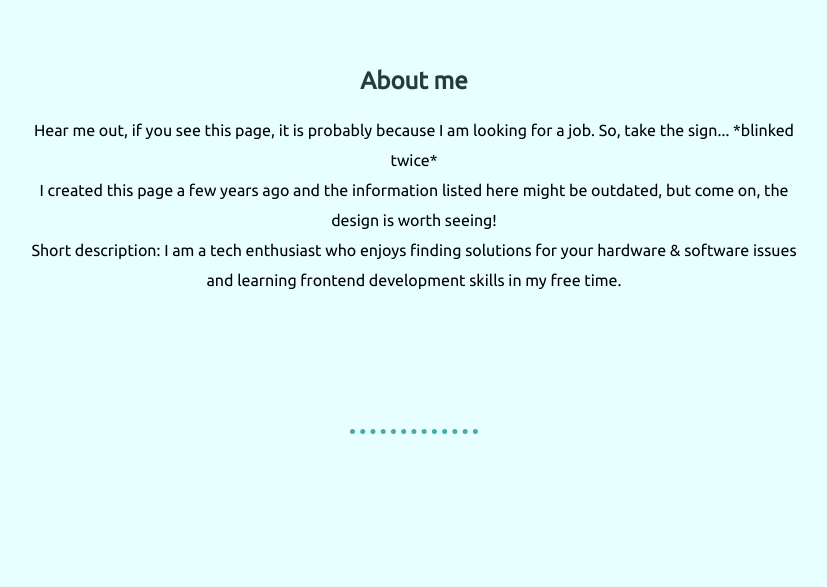
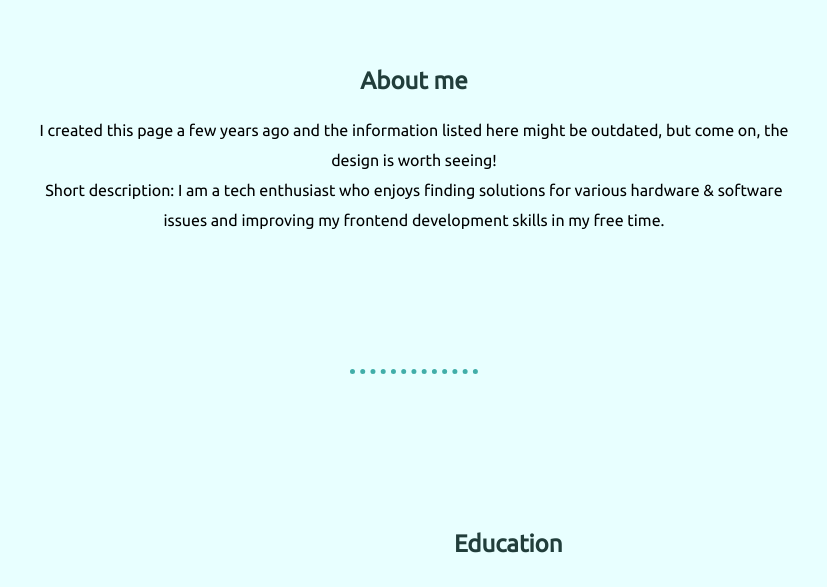
Before and after one commit to pakigrint/CV_Pakiza, a plain HTML site: page index.html in a window 1280 px wide. Shown: the part 808-1395 px from the top of the page, without its empty margins (226-1053 px from the left). Drawn offline with nearby package versions, Linux system fonts and the light colour scheme.

Commit message:
Update index.html
description update

```diff
--- a/index.html
+++ b/index.html
@@ -36,10 +36,10 @@
     <div class="profile" data-aos="fade-up">
       <img class="profile-pic" src="pakipic.jpg" alt="pakiza pic">
       <h2 id="abtme">About me</h2>
-      <p class="about-me-p" >Hear me out, if you see this page, it is probably because I am looking for a job. So, take the sign... *blinked twice* <br>
+      <p class="about-me-p" >
  I created this page a few years ago and the information listed here might be outdated, but come on, the design is worth seeing!
         <br>
-      Short description: I am a tech enthusiast who enjoys finding solutions for your hardware & software issues and learning frontend development skills in my free time.
+      Short description: I am a tech enthusiast who enjoys finding solutions for various hardware & software issues and improving my frontend development skills in my free time.
 <br>
       </p>
 
```
